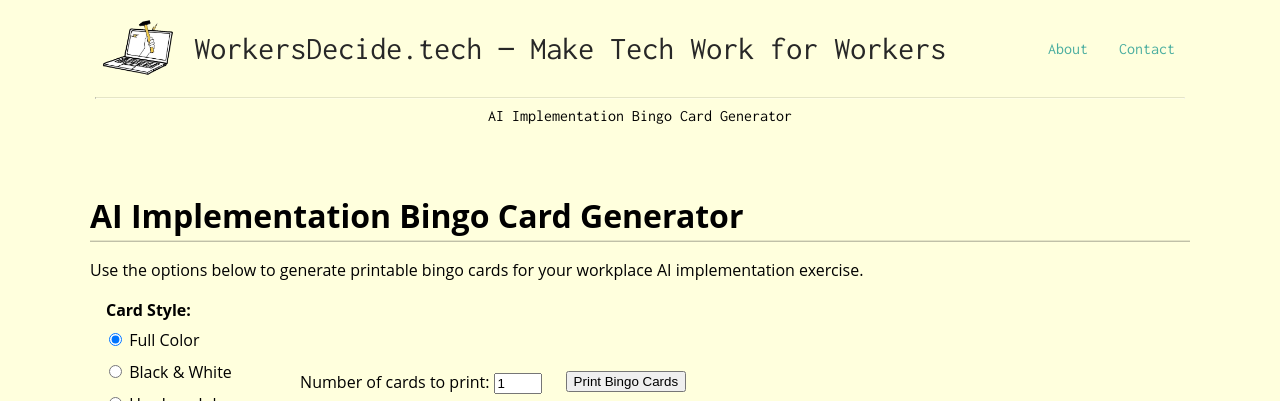
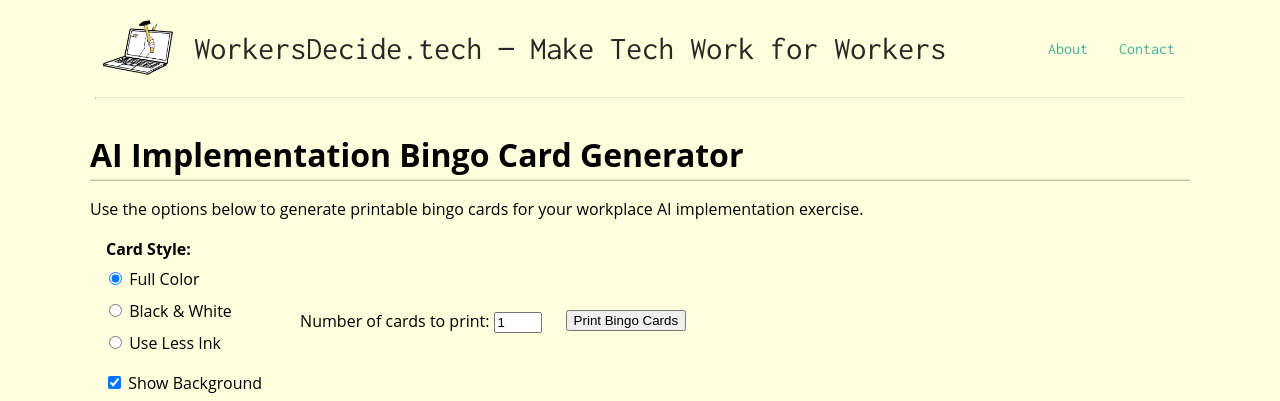
Before and after one commit to techworkersco/johnhenry, a Jekyll site: the page built from bingo.html, in a window 1280 px wide, cut to the strip 0-401 px from the top of the page. Built offline with Jekyll 4.4.1, drawn with Linux system fonts in a browser that asks for light colours.

Commit message:
header css and bingo title removed

```diff
--- a/bingo.html
+++ b/bingo.html
@@ -1,6 +1,5 @@
 ---
 layout: default
-title: AI Implementation Bingo Card Generator
 permalink: /bingo/
 ---
 
--- a/css/main.scss
+++ b/css/main.scss
@@ -324,8 +324,8 @@ $small-width: 480px;
     h2,
     h3,
     h4 {
-        margin-block-start: 2em !important;
-        margin-block-end: 0em !important;
+        margin-block-start: 1em;
+        margin-block-end: 0em;
     }
 
     h1:after,
```
